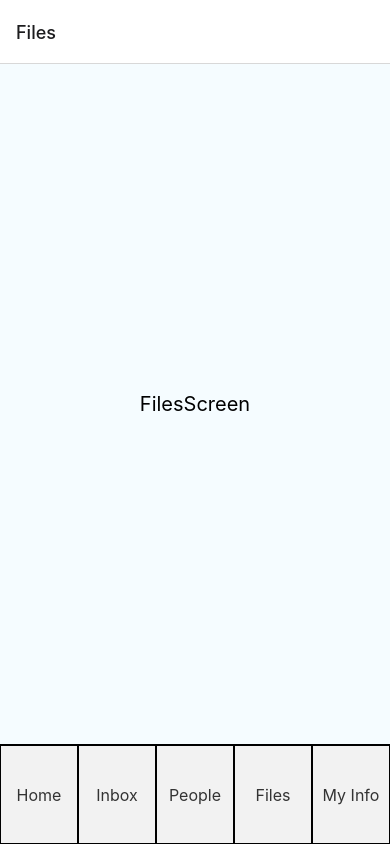
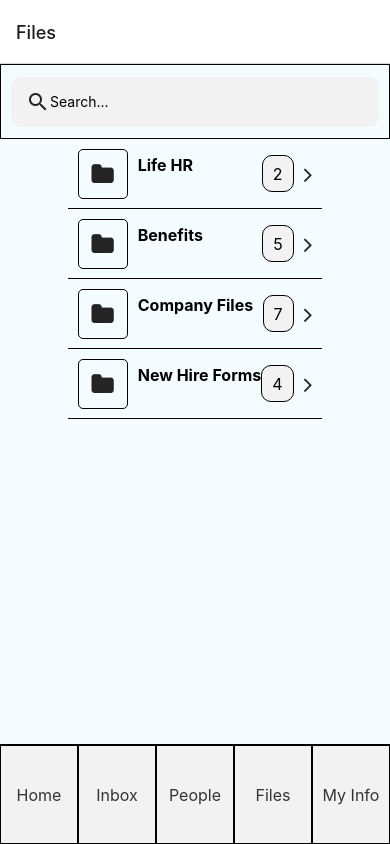
Before and after one commit to WalterEschenbach/hr, a React Native app: screen /Files in a window 390 px wide. Built offline with nearby package versions, Linux system fonts and the light colour scheme.

Commit message:
created wireframe for FilesScreen

```diff
--- /dev/null
+++ b/src/assets/json/file-categories.json
@@ -0,0 +1,18 @@
+[
+    {
+        "title": "Life HR",
+        "quantity": 2
+    },
+    {
+        "title": "Benefits",
+        "quantity": 5
+    },
+    {
+        "title": "Company Files",
+        "quantity": 7
+    },
+    {
+        "title": "New Hire Forms",
+        "quantity": 4
+    }
+]
--- /dev/null
+++ b/src/components/items/FileFolder.js
@@ -0,0 +1,68 @@
+import React from 'react';
+import { View, Text, StyleSheet } from 'react-native';
+import { Icon } from 'react-native-elements';
+import { TouchableOpacity } from 'react-native';
+
+export default function FileFolder({ title, number }) {
+    return (
+        <TouchableOpacity style={styles.container} onPress={() => { console.log('View was pressed!'); }}>
+            <Icon style={styles.folderIcon} name='folder' type='font-awesome' />
+            <View style={styles.textContainer}>
+                <Text style={styles.title}>{title}</Text>
+                <View style={styles.numberContainer}>
+                    <Text style={styles.number}>{number}</Text>
+                </View>
+            </View>
+            <Icon style={styles.arrowIcon} name='angle-right' type='font-awesome' />
+        </TouchableOpacity>
+    );
+};
+
+const styles = StyleSheet.create({
+    container: {
+        flexDirection: 'row',
+        alignItems: 'center',
+        justifyContent: 'space-between',
+        width: '100%',
+        height: 70,
+        borderBottomWidth: 1,
+        padding: 10
+    },
+    folderIcon: {
+        width: 50,
+        height: 50,
+        borderWidth: 1,
+        borderRadius: 5,
+        alignItems: 'center',
+        justifyContent: 'center'
+    },
+    textContainer: {
+        flexDirection: 'row',
+        justifyContent: 'space-between',
+        flex: 1,
+        margin: 10,
+        height: '75%'
+    },
+    title: {
+        fontSize: 16,
+        fontWeight: 'bold',
+        color: '#000',
+    },
+    numberContainer: {
+        justifyContent: 'center',
+        alignItems: 'center',
+        backgroundColor: '#f2f2f2',
+        borderWidth: 1,
+        borderRadius: 10,
+        paddingHorizontal: 10,
+    },
+    number: {
+        fontSize: 16,
+        color: '#000',
+        backgroundColor: '#f2f2f2',
+    },
+    arrowIcon: {
+        fontSize: 16,
+        color: '#000',
+    },
+});
--- a/src/screens/FilesScreen.js
+++ b/src/screens/FilesScreen.js
@@ -1,10 +1,16 @@
 import React from 'react';
-import { StyleSheet, View, Text } from 'react-native';
+import { StyleSheet, View, ScrollView } from 'react-native';
+import Search from '../components/forms/Search';
+import FileFolder from '../components/items/FileFolder';
+import folders from '../assets/json/file-categories.json';
 
 export default function FilesScreen() {
     return (
         <View style={styles.container}>
-            <Text style={styles.title}>FilesScreen</Text>
+            <Search />
+            <ScrollView>
+                {folders.map((folder, index) => <FileFolder key={index} title={folder.title} number={folder.quantity} />)}
+            </ScrollView>
         </View>
     );
 }
@@ -12,7 +18,7 @@ export default function FilesScreen() {
 const styles = StyleSheet.create({
     container: {
         flex: 1,
-        justifyContent: 'center',
+        justifyContent: 'flex-start',
         alignItems: 'center',
         backgroundColor: '#F5FCFF',
     },
```
